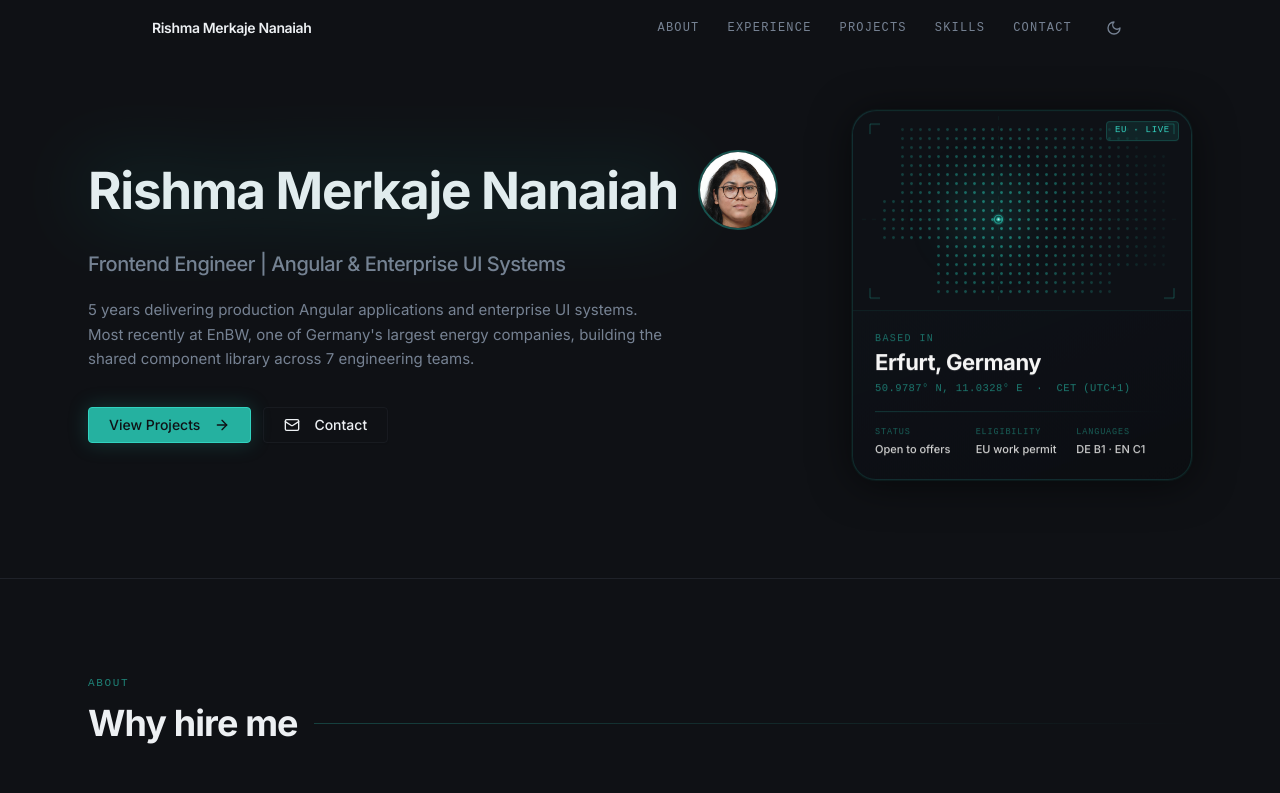
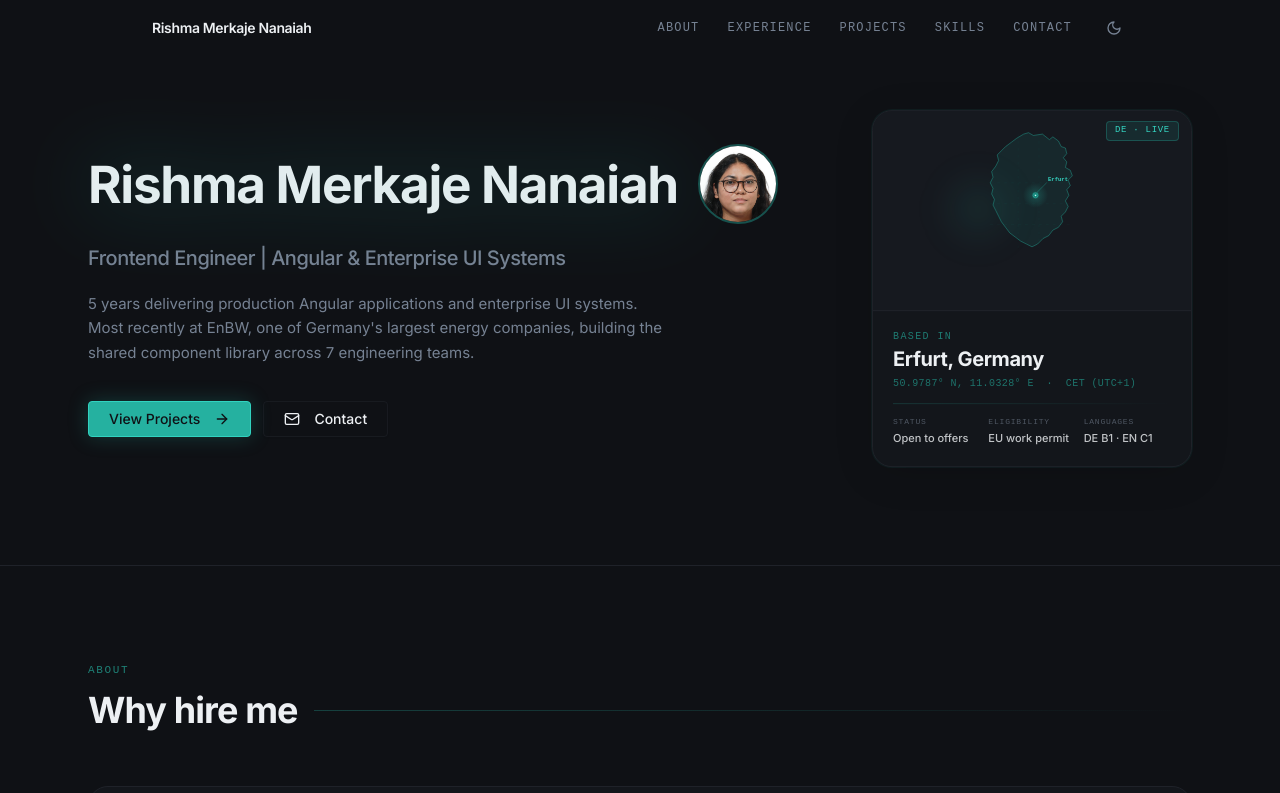
Before and after one commit to rishma123/portfolio, a React (Vite) app: page / in a window 1280 px wide. Shown: the top 793 px of the page. Built offline with nearby package versions, Linux system fonts and the light colour scheme.

Commit message:
Location card: theme-aware (light/dark), Germany map with Erfurt pin

```diff
--- a/src/components/Hero.tsx
+++ b/src/components/Hero.tsx
@@ -1,95 +1,118 @@
-import { useRef, useMemo } from "react";
+import { useRef } from "react";
 import { ArrowRight, Mail } from "lucide-react";
 import { Button } from "@/components/ui/button";
 import { motion, useScroll, useTransform } from "framer-motion";
 import { HeroCanvas } from "@/components/HeroCanvas";
 
-const MAP_W = 320;
-const MAP_H = 190;
-const DOT_SPACING = 9;
-const ERFURT_X = ((11.03 - -12) / 54) * MAP_W;
-const ERFURT_Y = ((70 - 50.98) / 35) * MAP_H;
+// Simplified Germany outline path (SVG viewBox 0 0 200 240)
+// Key cities roughly positioned
+const GERMANY_PATH = "M95,8 L102,12 L115,10 L125,18 L130,14 L138,20 L142,28 L148,30 L150,38 L145,44 L150,50 L148,58 L155,62 L158,70 L152,76 L155,84 L150,90 L153,98 L148,106 L152,114 L148,122 L142,128 L144,136 L138,144 L130,148 L124,156 L116,160 L108,168 L100,172 L92,168 L84,164 L76,158 L68,152 L62,144 L56,136 L52,128 L48,120 L44,112 L46,104 L42,96 L44,88 L40,80 L44,72 L42,64 L48,56 L52,48 L50,40 L56,34 L62,28 L70,22 L78,16 L88,10 Z";
 
-function europeOpacity(px: number, py: number): number {
-  const inBounds = px >= 22 && px <= 308 && py >= 6 && py <= 184;
-  if (!inBounds) return 0;
-  if (px < 70 && py > 130) return 0;
-  if (px > 275 && py < 40) return 0;
-  if (px > 255 && py > 150) return 0;
-  if (px < 40 && py < 80) return 0;
-  const dx = px - ERFURT_X;
-  const dy = py - ERFURT_Y;
-  const dist = Math.sqrt(dx * dx + dy * dy);
-  const proximity = Math.max(0, 1 - dist / 160);
-  return Math.min(0.72, 0.08 + proximity * 0.64);
-}
+// Erfurt position within the Germany SVG (approx center-east)
+const ERFURT = { x: 105, y: 98 };
 
-function useDots() {
-  return useMemo(() => {
-    const dots: { x: number; y: number; op: number }[] = [];
-    for (let x = DOT_SPACING / 2; x < MAP_W; x += DOT_SPACING) {
-      for (let y = DOT_SPACING / 2; y < MAP_H; y += DOT_SPACING) {
-        const op = europeOpacity(x, y);
-        if (op > 0) dots.push({ x, y, op });
-      }
-    }
-    return dots;
-  }, []);
+function GermanyMap({ isDark }: { isDark?: boolean }) {
+  return (
+    <svg viewBox="0 0 200 240" width="100%" height="100%" style={{ maxWidth: 200, maxHeight: 240 }}>
+      <defs>
+        <radialGradient id="erfurt-glow" cx="50%" cy="50%" r="50%">
+          <stop offset="0%" stopColor="hsl(173 65% 42%)" stopOpacity="0.3" />
+          <stop offset="100%" stopColor="hsl(173 65% 42%)" stopOpacity="0" />
+        </radialGradient>
+        <filter id="pin-glow">
+          <feGaussianBlur stdDeviation="3" result="blur" />
+          <feComposite in="SourceGraphic" in2="blur" operator="over" />
+        </filter>
+      </defs>
+
+      {/* Germany fill */}
+      <path
+        d={GERMANY_PATH}
+        fill={isDark ? "hsl(173 65% 42% / 0.07)" : "hsl(173 65% 42% / 0.1)"}
+        stroke="hsl(173 65% 42%)"
+        strokeWidth="1.2"
+        strokeOpacity="0.5"
+      />
+
+      {/* Grid lines inside */}
+      <line x1="40" y1="80" x2="160" y2="80" stroke="hsl(173 65% 42%)" strokeWidth="0.4" strokeOpacity="0.15" strokeDasharray="4 6" />
+      <line x1="40" y1="110" x2="160" y2="110" stroke="hsl(173 65% 42%)" strokeWidth="0.4" strokeOpacity="0.15" strokeDasharray="4 6" />
+      <line x1="40" y1="140" x2="160" y2="140" stroke="hsl(173 65% 42%)" strokeWidth="0.4" strokeOpacity="0.15" strokeDasharray="4 6" />
+      <line x1="80" y1="10" x2="80" y2="180" stroke="hsl(173 65% 42%)" strokeWidth="0.4" strokeOpacity="0.15" strokeDasharray="4 6" />
+      <line x1="110" y1="10" x2="110" y2="180" stroke="hsl(173 65% 42%)" strokeWidth="0.4" strokeOpacity="0.15" strokeDasharray="4 6" />
+
+      {/* Pulse rings */}
+      {[14, 26, 40].map((r, i) => (
+        <circle key={i} cx={ERFURT.x} cy={ERFURT.y} r={r} fill="none" stroke="hsl(173 65% 42%)" strokeWidth="0.8" strokeOpacity="0">
+          <animate attributeName="r" values={`${r * 0.3};${r}`} dur={`${2.2 + i * 0.6}s`} begin={`${i * 0.55}s`} repeatCount="indefinite" />
+          <animate attributeName="stroke-opacity" values="0.6;0" dur={`${2.2 + i * 0.6}s`} begin={`${i * 0.55}s`} repeatCount="indefinite" />
+        </circle>
+      ))}
+
+      {/* Glow halo */}
+      <circle cx={ERFURT.x} cy={ERFURT.y} r={18} fill="url(#erfurt-glow)" />
+
+      {/* Pin outer ring */}
+      <circle cx={ERFURT.x} cy={ERFURT.y} r={5} fill="hsl(173 65% 42%)" fillOpacity="0.2" />
+      <circle cx={ERFURT.x} cy={ERFURT.y} r={3.5} fill="none" stroke="hsl(173 65% 42%)" strokeWidth="1.2" strokeOpacity="0.9" />
+      {/* Pin core */}
+      <circle cx={ERFURT.x} cy={ERFURT.y} r={2} fill="hsl(173 65% 42%)" filter="url(#pin-glow)" />
+      <circle cx={ERFURT.x} cy={ERFURT.y} r={0.9} fill="white" fillOpacity="0.95" />
+
+      {/* Label */}
+      <line x1={ERFURT.x + 2} y1={ERFURT.y - 4} x2={ERFURT.x + 16} y2={ERFURT.y - 18} stroke="hsl(173 65% 42%)" strokeWidth="0.7" strokeOpacity="0.7" />
+      <text x={ERFURT.x + 18} y={ERFURT.y - 20} fill="hsl(173 65% 52%)" fontSize="8" fontFamily="monospace" fontWeight="600">Erfurt</text>
+    </svg>
+  );
 }
 
 function LocationCard() {
-  const dots = useDots();
   return (
     <motion.div
       animate={{ y: [0, -8, 0] }}
       transition={{ duration: 5.5, repeat: Infinity, ease: "easeInOut" }}
+      className="border border-border bg-card"
       style={{
-        width: 340,
-        borderRadius: 24,
-        background: "linear-gradient(160deg, hsl(220 25% 9% / 0.92) 0%, hsl(220 20% 6% / 0.96) 100%)",
-        border: "1px solid hsl(173 65% 42% / 0.18)",
-        backdropFilter: "blur(20px)",
-        WebkitBackdropFilter: "blur(20px)",
-        boxShadow: [
-          "0 0 0 1px hsl(173 65% 42% / 0.07)",
-          "0 4px 40px hsl(0 0% 0% / 0.55)",
-          "inset 0 1px 0 hsl(173 65% 42% / 0.12)",
-        ].join(", "),
+        width: 320,
+        borderRadius: 20,
+        overflow: "hidden",
+        boxShadow: "0 8px 40px hsl(0 0% 0% / 0.12), 0 0 0 1px hsl(173 65% 42% / 0.08)",
       }}
     >
-      <div style={{ position: "relative", height: MAP_H + 10, overflow: "hidden", borderRadius: "24px 24px 0 0", background: "hsl(220 22% 7%)", borderBottom: "1px solid hsl(173 65% 42% / 0.1)" }}>
-        <div aria-hidden style={{ position: "absolute", left: ERFURT_X - 60, top: ERFURT_Y - 55, width: 120, height: 110, background: "radial-gradient(ellipse, hsl(173 65% 42% / 0.18) 0%, transparent 70%)", filter: "blur(18px)", pointerEvents: "none" }} />
-        <svg viewBox={`0 0 ${MAP_W} ${MAP_H}`} width={MAP_W} height={MAP_H} style={{ display: "block", margin: "5px auto 0" }}>
-          {dots.map(({ x, y, op }, i) => (<circle key={i} cx={x} cy={y} r={1.4} fill="hsl(173 65% 42%)" fillOpacity={op} />))}
-          {[18, 34, 52].map((r, i) => (
-            <circle key={`ring-${i}`} cx={ERFURT_X} cy={ERFURT_Y} r={r} fill="none" stroke="hsl(173 65% 42%)" strokeWidth="0.6" strokeOpacity={0}>
-              <animate attributeName="r" values={`${r * 0.3};${r}`} dur={`${2.4 + i * 0.7}s`} begin={`${i * 0.65}s`} repeatCount="indefinite" />
-              <animate attributeName="stroke-opacity" values="0.55;0" dur={`${2.4 + i * 0.7}s`} begin={`${i * 0.65}s`} repeatCount="indefinite" />
-            </circle>
-          ))}
-          <circle cx={ERFURT_X} cy={ERFURT_Y} r={6} fill="hsl(173 65% 42%)" fillOpacity={0.18} />
-          <circle cx={ERFURT_X} cy={ERFURT_Y} r={4} fill="none" stroke="hsl(173 65% 42%)" strokeWidth={1.2} strokeOpacity={0.9} />
-          <circle cx={ERFURT_X} cy={ERFURT_Y} r={2.2} fill="hsl(173 65% 42%)" />
-          <circle cx={ERFURT_X} cy={ERFURT_Y} r={1} fill="white" fillOpacity={0.95} />
-          <path d="M8 18 L8 8 L18 8" stroke="hsl(173 65% 42%)" strokeWidth="1" strokeOpacity="0.35" fill="none" />
-          <path d={`M${MAP_W - 18} 8 L${MAP_W - 8} 8 L${MAP_W - 8} 18`} stroke="hsl(173 65% 42%)" strokeWidth="1" strokeOpacity="0.35" fill="none" />
-          <path d={`M8 ${MAP_H - 18} L8 ${MAP_H - 8} L18 ${MAP_H - 8}`} stroke="hsl(173 65% 42%)" strokeWidth="1" strokeOpacity="0.35" fill="none" />
-          <path d={`M${MAP_W - 18} ${MAP_H - 8} L${MAP_W - 8} ${MAP_H - 8} L${MAP_W - 8} ${MAP_H - 18}`} stroke="hsl(173 65% 42%)" strokeWidth="1" strokeOpacity="0.35" fill="none" />
-          <line x1={0} y1={ERFURT_Y} x2={MAP_W} y2={ERFURT_Y} stroke="hsl(173 65% 42%)" strokeWidth="0.4" strokeOpacity="0.18" strokeDasharray="4 6" />
-          <line x1={ERFURT_X} y1={0} x2={ERFURT_X} y2={MAP_H} stroke="hsl(173 65% 42%)" strokeWidth="0.4" strokeOpacity="0.18" strokeDasharray="4 6" />
-        </svg>
-        <div style={{ position: "absolute", top: 10, right: 12, padding: "2px 8px", borderRadius: 4, background: "hsl(173 65% 42% / 0.12)", border: "1px solid hsl(173 65% 42% / 0.25)", fontFamily: "monospace", fontSize: 9, letterSpacing: "0.08em", color: "hsl(173 65% 52%)" }}>EU · LIVE</div>
+      {/* Map area — uses card bg so it adapts to theme */}
+      <div
+        className="relative bg-muted/40 border-b border-border"
+        style={{ height: 200 }}
+      >
+        {/* Ambient glow */}
+        <div aria-hidden style={{ position: "absolute", left: ERFURT.x - 40, top: ERFURT.y - 40, width: 80, height: 80, background: "radial-gradient(ellipse, hsl(173 65% 42% / 0.15) 0%, transparent 70%)", filter: "blur(16px)", pointerEvents: "none" }} />
+
+        <div style={{ display: "flex", alignItems: "center", justifyContent: "center", height: "100%", padding: "16px" }}>
+          <GermanyMap />
+        </div>
+
+        {/* EU · LIVE badge */}
+        <div
+          className="absolute top-2.5 right-3 font-mono"
+          style={{ padding: "2px 8px", borderRadius: 4, background: "hsl(173 65% 42% / 0.12)", border: "1px solid hsl(173 65% 42% / 0.3)", fontSize: 9, letterSpacing: "0.08em", color: "hsl(173 65% 52%)" }}
+        >
+          DE · LIVE
+        </div>
       </div>
-      <div style={{ padding: "20px 22px 22px" }}>
-        <p style={{ fontFamily: "monospace", fontSize: 10, letterSpacing: "0.14em", color: "hsl(173 65% 42% / 0.6)", textTransform: "uppercase", marginBottom: 4 }}>Based In</p>
-        <p style={{ fontSize: 22, fontWeight: 700, color: "hsl(0 0% 96%)", letterSpacing: "-0.02em", lineHeight: 1.15, marginBottom: 6 }}>Erfurt, Germany</p>
-        <p style={{ fontFamily: "monospace", fontSize: 10.5, color: "hsl(173 65% 42% / 0.65)", letterSpacing: "0.04em", marginBottom: 14 }}>50.9787° N, 11.0328° E &nbsp;·&nbsp; CET (UTC+1)</p>
-        <div style={{ height: 1, background: "linear-gradient(90deg, hsl(173 65% 42% / 0.25), transparent)", marginBottom: 14 }} />
+
+      {/* Card content */}
+      <div style={{ padding: "18px 20px 20px" }}>
+        <p className="font-mono uppercase" style={{ fontSize: 10, letterSpacing: "0.14em", color: "hsl(173 65% 42% / 0.65)", marginBottom: 4 }}>Based In</p>
+        <p className="font-bold text-foreground" style={{ fontSize: 20, letterSpacing: "-0.02em", lineHeight: 1.15, marginBottom: 5 }}>Erfurt, Germany</p>
+        <p className="font-mono" style={{ fontSize: 10, color: "hsl(173 65% 42% / 0.6)", letterSpacing: "0.04em", marginBottom: 12 }}>
+          50.9787° N, 11.0328° E &nbsp;·&nbsp; CET (UTC+1)
+        </p>
+        <div style={{ height: 1, background: "linear-gradient(90deg, hsl(173 65% 42% / 0.2), transparent)", marginBottom: 12 }} />
         <div style={{ display: "grid", gridTemplateColumns: "1fr 1fr 1fr", gap: "0 8px" }}>
           {[{ label: "Status", value: "Open to offers" }, { label: "Eligibility", value: "EU work permit" }, { label: "Languages", value: "DE B1 · EN C1" }].map(({ label, value }) => (
             <div key={label}>
-              <p style={{ fontFamily: "monospace", fontSize: 8.5, letterSpacing: "0.1em", color: "hsl(173 65% 42% / 0.5)", textTransform: "uppercase", marginBottom: 3 }}>{label}</p>
-              <p style={{ fontSize: 11, fontWeight: 500, color: "hsl(0 0% 82%)", lineHeight: 1.35 }}>{value}</p>
+              <p className="font-mono uppercase text-muted-foreground/60" style={{ fontSize: 8, letterSpacing: "0.1em", marginBottom: 3 }}>{label}</p>
+              <p className="text-foreground/80" style={{ fontSize: 11, fontWeight: 500, lineHeight: 1.35 }}>{value}</p>
             </div>
           ))}
         </div>
@@ -123,11 +146,9 @@ export function Hero() {
       <motion.div style={{ y: contentY }} className="container mx-auto px-6 max-w-6xl">
         <div className="grid grid-cols-1 lg:grid-cols-[1fr_auto] gap-12 lg:gap-16 items-center">
 
-          {/* LEFT: Content */}
+          {/* LEFT */}
           <motion.div initial={{ opacity: 0, y: 18 }} animate={{ opacity: 1, y: 0 }} transition={{ duration: 0.55, ease: "easeOut" }}>
-
-
-            {/* Name + photo row */}
+            {/* Name + photo */}
             <div className="flex items-center gap-5 mb-5">
               <motion.h1
                 initial={{ opacity: 0, y: 12 }}
@@ -141,18 +162,8 @@ export function Hero() {
                 </span>
                 Rishma Merkaje Nanaiah
               </motion.h1>
-              <motion.div
-                initial={{ opacity: 0, scale: 0.85 }}
-                animate={{ opacity: 1, scale: 1 }}
-                transition={{ duration: 0.5, delay: 0.25 }}
-                className="shrink-0 hidden md:block"
-              >
-                <img
-                  src="/rishma.jpg"
-                  alt="Rishma Merkaje Nanaiah"
-                  className="w-20 h-20 rounded-full object-cover object-top border-2"
-                  style={{ borderColor: "hsl(173 65% 42% / 0.4)" }}
-                />
+              <motion.div initial={{ opacity: 0, scale: 0.85 }} animate={{ opacity: 1, scale: 1 }} transition={{ duration: 0.5, delay: 0.25 }} className="shrink-0 hidden md:block">
+                <img src="/rishma.jpg" alt="Rishma Merkaje Nanaiah" className="w-20 h-20 rounded-full object-cover object-top border-2" style={{ borderColor: "hsl(173 65% 42% / 0.4)" }} />
               </motion.div>
             </div>
 
```
